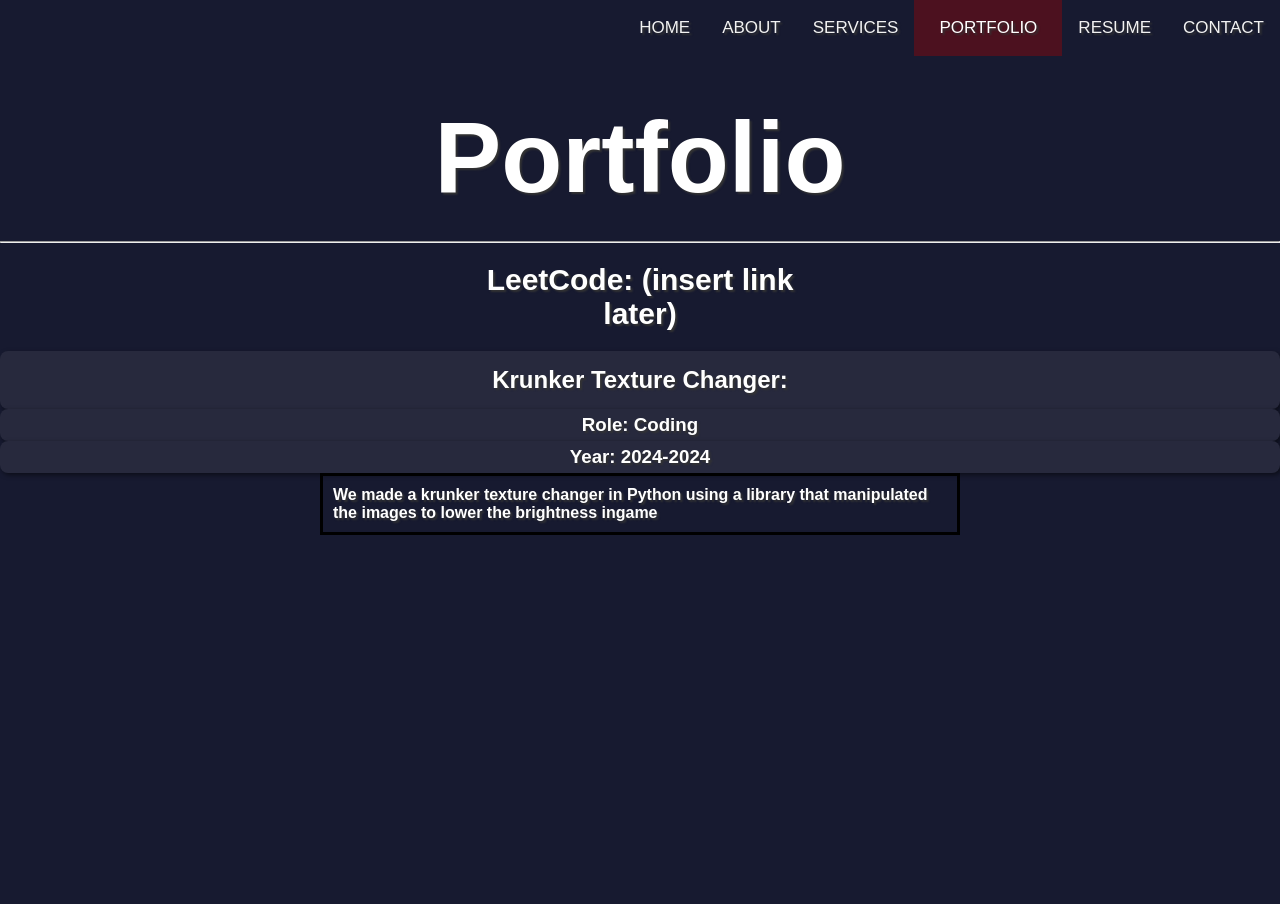
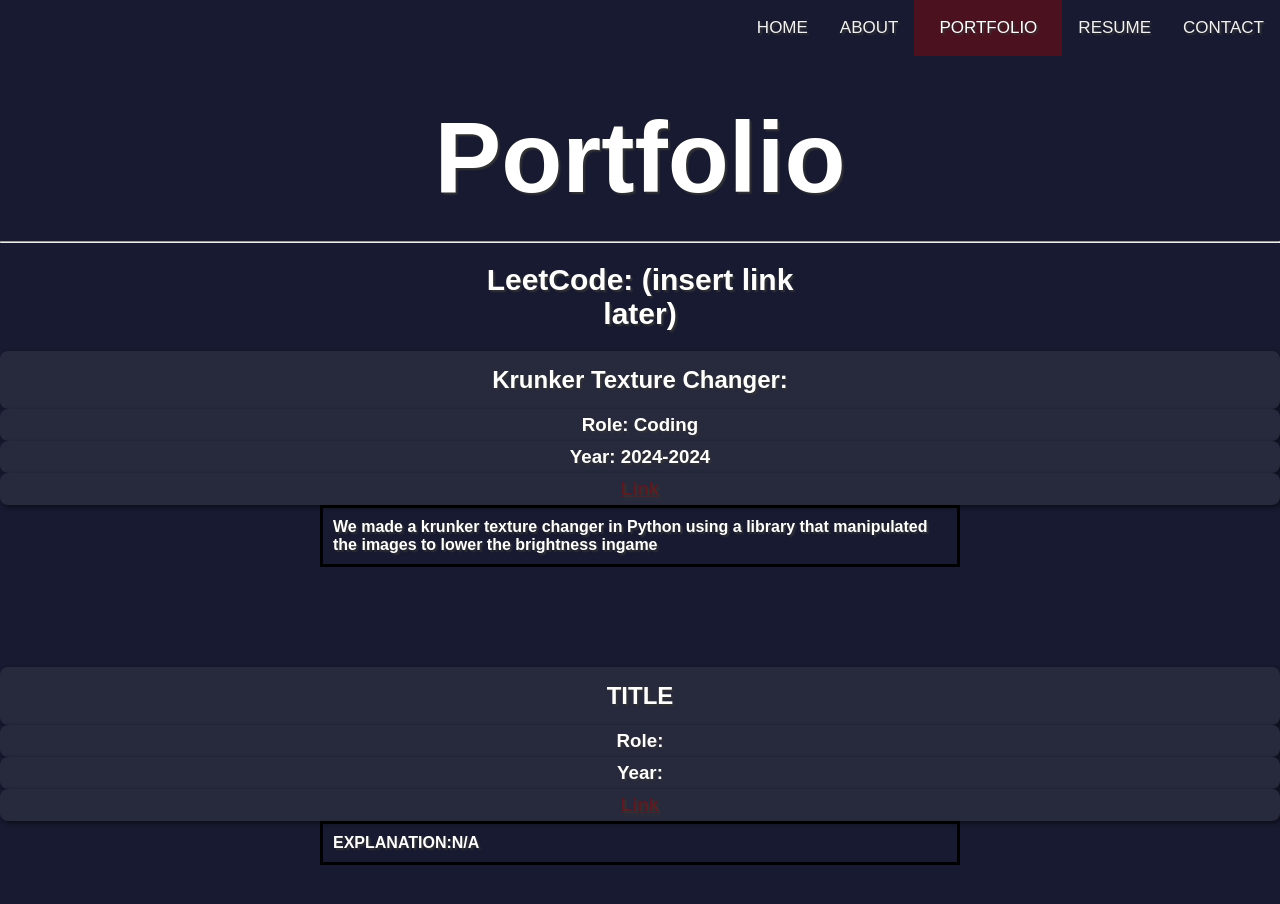
Before and after one commit to Cal-xox/Cal-xox.github.io, a plain HTML site: page portfolio.html in a window 1280 px wide. Before the commit the page ends 800 px from the top, so only its background shows below. Drawn offline with Linux system fonts and the light colour scheme.

Commit message:
removing Services :)

```diff
--- /dev/null
+++ b/css/error.css
@@ -0,0 +1,85 @@
+* {
+    margin: 0;
+    padding: 0;
+    box-sizing: border-box;
+    font-family: sans-serif;
+    text-shadow: 2px 2px 2px #333;
+}
+body {
+    background: #000000;
+}
+.topnav {
+    position: fixed; /* Keeps the navigation bar fixed to the top of the screen */
+    top: 0;          /* Position it at the very top */
+    width: 100%;     /* Ensures it spans the full width of the screen */
+    z-index: 100;   /* Ensures it stays above other elements */
+    overflow: hidden;
+}
+
+  /* Style the links inside the navigation bar */
+.topnav a {
+    float: right;
+    color: #f2f2f2;
+    text-align: center;
+    padding: 18px 16px;
+    text-decoration: none;
+    font-size: 17px;
+
+}
+
+  /* Change the color of links on hover */
+.topnav a:hover {
+    background-color: #dddddd25;
+    color: white;
+}
+
+  /* Add a color to the active/current link */
+.topnav a.active {
+    background-color: #aa04045d;
+    padding: 18px 25px;
+    color: white;
+}
+
+@import url('https://fonts.googleapis.com/css?family=Roboto+Mono');
+
+
+.center-xy {
+  width: inherit;
+  top: 50%;
+  left: 50%;
+  transform: translate(-50%,-50%);
+  position: absolute;
+}
+
+html, body {
+  font-family: 'Roboto Mono', monospace;
+  font-size: 16px;
+}
+
+html {
+  box-sizing: border-box;
+  user-select: none;
+}
+
+body {
+  background-color: #000;
+}
+
+*, *:before, *:after {
+  box-sizing: inherit;
+}
+
+.container {
+  width: 100%;
+}
+
+.copy-container {
+  text-align: center;
+}
+
+p {
+  color: #fff;
+  font-size: 24px;
+  letter-spacing: .2px;
+  margin: 0;
+}
--- a/css/portfolio.css
+++ b/css/portfolio.css
@@ -79,12 +79,18 @@ body {
     color: white;
 }
 
+.Portfolio h3 a {
+    color:#aa04045d;
+    text-shadow: 2px 2px 2px #333;
+}
+
 .Portfolio h4{
     padding: 10px 10px;
     width: 50%;
     height: 50%;
     margin-left: auto;
     margin-right: auto;
+    margin-bottom: 100px;
     border-color: black;
     border-style: solid;
 }
--- a/portfolio.html
+++ b/portfolio.html
@@ -8,7 +8,7 @@
     <a id = "contact" href="contact.html">CONTACT</a>
     <a id = "resume" href="resume.html">RESUME</a>
     <a id = "portfolio" class="active" href="portfolio.html">PORTFOLIO</a>
-    <a id = "services" href="services.html">SERVICES</a>
+    <!--<a id = "services" href="services.html">SERVICES</a> >-->
     <a id = "about"  href="about.html">ABOUT</a>
     <a id ="home" href="index.html">HOME</a>
 </div>
@@ -30,8 +30,32 @@
         <h3>
             Year: 2024-2024
         </h3>
+        <h3>
+            <a class = "linkImg"href="https://github.com/Cal-xox/Image-Modifier.git">
+                Link
+            </a>
+        </h3>
         <h4>
             We made a krunker texture changer in Python using a library that manipulated the images to lower the brightness ingame
+
+        </h4>
+        <h2>
+           TITLE
+        </h2>
+        <h3>
+            Role:
+        </h3>
+        <h3>
+            Year:
+        </h3>
+        <h3>
+            <a href ="error.html">
+                Link
+            </a>
+        </h3>
+        <h4>
+            EXPLANATION:N/A
+
         </h4>
     </div>
 </body>
```
Also changed, not shown: about.html (+1 -1 lines), contact.html (+1 -1 lines), error.html (added, +25 -0 lines), index.html (+1 -1 lines).
